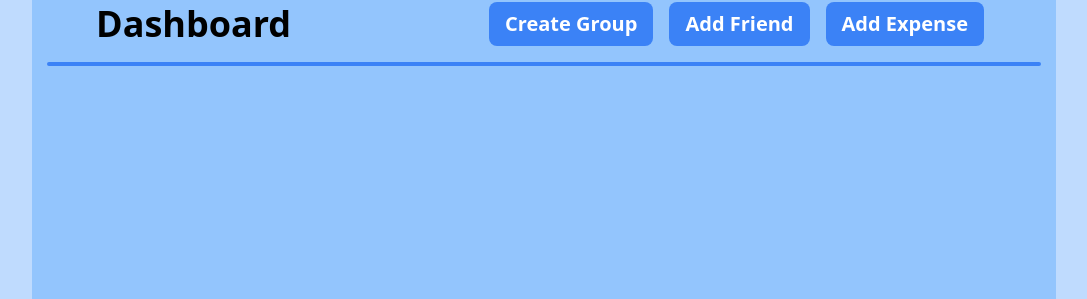
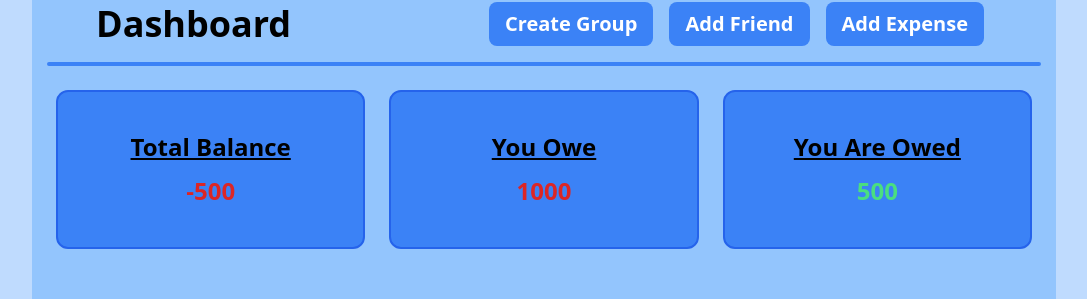
Before and after one commit to sreeduggirala/BitSplit, a Next.js app in the folder frontend/: page / in a window 1280 px wide. Shown: the part 156-455 px from the top of the page, without its empty margins (96-1183 px from the left). Built offline with nearby package versions, Linux system fonts and the light colour scheme; what wagmi would draw is missing.

Commit message:
balances cards done

```diff
--- /dev/null
+++ b/frontend/components/Balances.jsx
@@ -0,0 +1,36 @@
+import React, {useState, useEffect} from 'react'
+
+const Balances = () => {
+    const [youOwe, setYouOwe] = useState(0);
+    const [youAreOwed, setYouAreOwed] = useState(0);
+    const [totalBalance, setTotalBalance] = useState(0);
+
+    useEffect(() => {
+        //TODO: replace from data from backend
+        var owe = 1000;
+        var owed = 500;
+        setYouOwe(owe);
+        setYouAreOwed(owed);
+        setTotalBalance(owed-owe);
+    }, []);
+
+    return (
+        <div className='w-full h-1/4 flex justify-between items-center'>
+            <div className=' w-1/3 h-full ml-6 m-3 rounded-xl bg-blue-500 flex flex-col justify-center items-center border-2 border-blue-600'>
+                <h1 className=' text-2xl py-3 font-semibold underline text-black'>Total Balance</h1>
+                <p className={'text-2xl  pb-3 font-bold ' + (totalBalance < 0 ? 'text-red-600' : 'text-green-400 ')}>{totalBalance}</p>
+            </div>
+            <div className=' w-1/3 h-full m-3 rounded-xl bg-blue-500 flex flex-col justify-center items-center border-2 border-blue-600'>
+                <h1 className=' text-2xl py-3 font-semibold underline text-black'>You Owe</h1>
+                <p className={'text-2xl  pb-3 font-bold text-red-600'}>{youOwe}</p>
+            </div>
+            <div className=' w-1/3 h-full mr-6 m-3 rounded-xl bg-blue-500 flex flex-col justify-center items-center border-2 border-blue-600'>
+                <h1 className=' text-2xl py-3 font-semibold underline text-black'>You Are Owed</h1>
+                <p className={'text-2xl  pb-3 font-bold text-green-400 '}>{youAreOwed}</p>
+            </div>
+
+        </div>
+    )
+}
+
+export default Balances
--- a/frontend/pages/index.jsx
+++ b/frontend/pages/index.jsx
@@ -3,6 +3,7 @@ import Head from 'next/head';
 import NavBar from '../components/NavBar';
 import CreateGroupModal from '../components/CreateGroupModal';
 import AddFriendModal from '../components/AddFriendModal';
+import Balances from '../components/Balances';
 
 const Home = () => {
 
@@ -53,8 +54,9 @@ const Home = () => {
             </div>
           </div>
           <div className='flex justify-center items-center'>
-            <hr className=" w-[97%] border-blue-500 border-2 rounded-sm"></hr>
+            <hr className=" w-[97%] border-blue-500 border-2 rounded-sm mb-6"></hr>
           </div>
+          <Balances />
         </div>
       </div>
       {showCreateGroupModal ? <CreateGroupModal setShow={setShowCreateGroupModal} handler={handleCreateGroup} /> : null}
```
